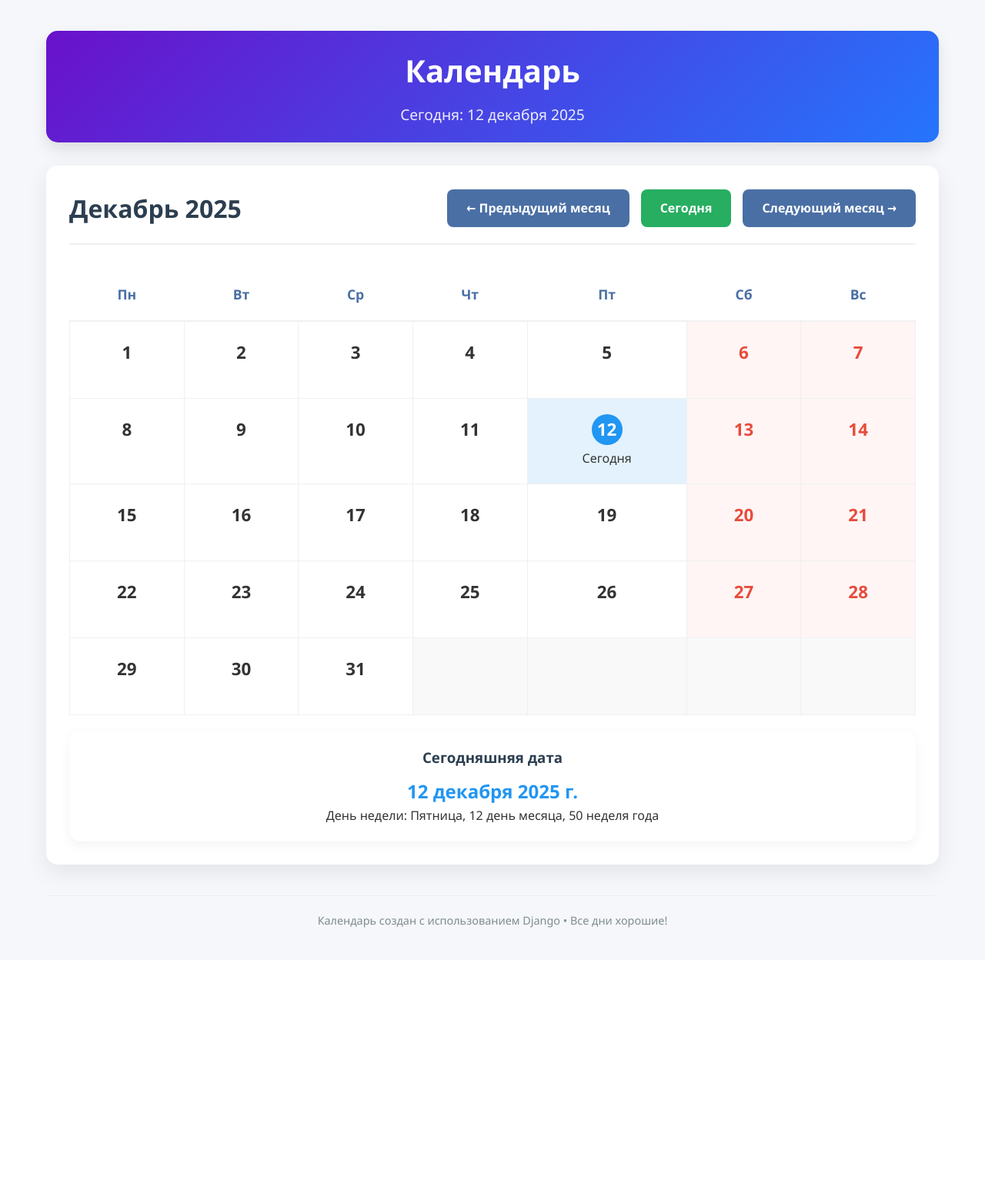
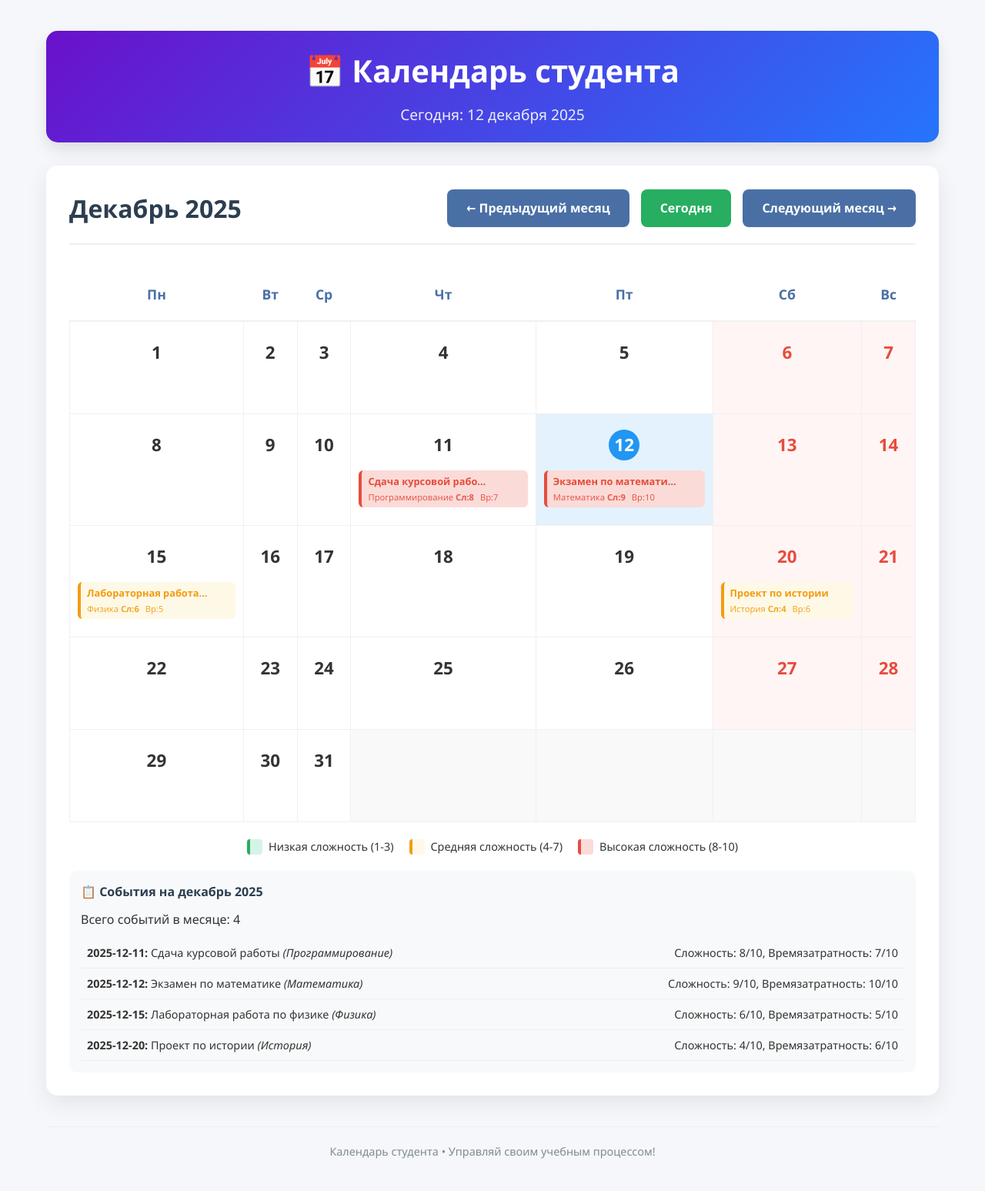
Before and after one commit to DrDGS/CalendarApp, a Django app: page / in a window 1280 px wide. Shown: the whole page at 77% size. Before the commit the page ends 1205 px from the top, so only its background shows below. Run offline with Django 5.2, Linux system fonts and the light colour scheme.

Commit message:
json info shows up

```diff
--- a/calendar_app/templates/calendar_app/calendar.html
+++ b/calendar_app/templates/calendar_app/calendar.html
@@ -3,7 +3,7 @@
 <head>
     <meta charset="UTF-8">
     <meta name="viewport" content="width=device-width, initial-scale=1.0">
-    <title>Календарь</title>
+    <title>Календарь студента</title>
     <style>
         * {
             margin: 0;
@@ -118,7 +118,7 @@
         .calendar td {
             padding: 20px 10px;
             text-align: center;
-            height: 100px;
+            height: 120px;
             vertical-align: top;
             border: 1px solid #f0f0f0;
             transition: all 0.2s ease;
@@ -127,8 +127,6 @@
 
         .calendar td:hover:not(.empty) {
             background-color: #f8fafc;
-            transform: scale(1.03);
-            box-shadow: 0 5px 15px rgba(0, 0, 0, 0.05);
         }
 
         .day-number {
@@ -160,6 +158,56 @@
             background-color: #f9f9f9;
         }
 
+        .day-events {
+            max-height: 70px;
+            overflow-y: auto;
+            margin-top: 5px;
+            font-size: 0.8rem;
+        }
+
+        .event {
+            background: #4a6fa5;
+            color: white;
+            padding: 4px 8px;
+            margin: 3px 0;
+            border-radius: 6px;
+            cursor: default;
+            text-align: left;
+            border-left: 4px solid #2196f3;
+        }
+
+        .event-difficulty-low {
+            border-left-color: #27ae60;
+            background: #d5f4e6;
+            color: #27ae60;
+        }
+
+        .event-difficulty-medium {
+            border-left-color: #f39c12;
+            background: #fef9e7;
+            color: #f39c12;
+        }
+
+        .event-difficulty-high {
+            border-left-color: #e74c3c;
+            background: #fadbd8;
+            color: #e74c3c;
+        }
+
+        .event-subject {
+            font-size: 0.7rem;
+            opacity: 0.9;
+            display: block;
+            margin-top: 2px;
+        }
+
+        .event-difficulty {
+            font-size: 0.7rem;
+            font-weight: bold;
+            display: inline-block;
+            margin-right: 5px;
+        }
+
         .current-date-info {
             text-align: center;
             padding: 20px;
@@ -167,11 +215,6 @@
             border-radius: 15px;
             box-shadow: 0 5px 15px rgba(0, 0, 0, 0.05);
             margin-top: 20px;
-        }
-
-        .current-date-info h3 {
-            color: #2c3e50;
-            margin-bottom: 10px;
         }
 
         .current-date {
@@ -189,10 +232,43 @@
             font-size: 0.9rem;
         }
 
+        .legend {
+            display: flex;
+            justify-content: center;
+            gap: 20px;
+            margin-top: 20px;
+            flex-wrap: wrap;
+        }
+
+        .legend-item {
+            display: flex;
+            align-items: center;
+            gap: 8px;
+            font-size: 0.9rem;
+        }
+
+        .legend-color {
+            width: 20px;
+            height: 20px;
+            border-radius: 4px;
+        }
+
+        .events-summary {
+            margin-top: 20px;
+            padding: 15px;
+            background: #f8f9fa;
+            border-radius: 10px;
+        }
+
+        .events-summary h4 {
+            color: #2c3e50;
+            margin-bottom: 10px;
+        }
+
         @media (max-width: 768px) {
             .calendar th, .calendar td {
                 padding: 10px 5px;
-                height: 70px;
+                height: 100px;
             }
 
             .day-number {
@@ -206,9 +282,19 @@
                 font-size: 1.5rem;
             }
 
+            .nav-buttons {
+                flex-direction: column;
+                gap: 10px;
+            }
+
             .nav-btn {
                 padding: 10px 15px;
                 font-size: 0.9rem;
+            }
+
+            .day-events {
+                max-height: 60px;
+                font-size: 0.7rem;
             }
         }
     </style>
@@ -216,7 +302,7 @@
 <body>
     <div class="container">
         <div class="header">
-            <h1>Календарь</h1>
+            <h1>📅 Календарь студента</h1>
             <p>Сегодня: {{ today|date:"d E Y" }}</p>
         </div>
 
@@ -245,22 +331,40 @@
                                 {% if day == 0 %}
                                     <td class="empty"></td>
                                 {% else %}
-                                    {% with current_date=date year=year month=month day=day %}
                                     {% if day == today.day and month == today.month and year == today.year %}
                                         <td class="today">
-                                                <div class="day-number">{{ day }}</div>
-                                                <div class="day-indicator">Сегодня</div>
-                                            </td>
                                     {% elif forloop.counter >= 6 %}
                                         <td class="weekend">
-                                                <div class="day-number">{{ day }}</div>
-                                            </td>
                                     {% else %}
                                         <td>
+                                    {% endif %}
+
                                         <div class="day-number">{{ day }}</div>
+
+                                        <!-- Отображение событий для этого дня -->
+                                        {% for event_item in events_list %}
+                                            {% if event_item.day == day %}
+                                                <div class="day-events">
+                                                    {% for event in event_item.events %}
+                                                        {% if event.difficulty <= 3 %}
+                                                            <div class="event event-difficulty-low">
+                                                        {% elif event.difficulty <= 7 %}
+                                                            <div class="event event-difficulty-medium">
+                                                        {% else %}
+                                                            <div class="event event-difficulty-high">
+                                                        {% endif %}
+                                                            <strong>{{ event.name|truncatechars:20 }}</strong>
+                                                            <span class="event-subject">
+                                                                {{ event.subject }}
+                                                                <span class="event-difficulty">Сл:{{ event.difficulty }}</span>
+                                                                <span>Вр:{{ event.time_required }}</span>
+                                                            </span>
+                                                        </div>
+                                                    {% endfor %}
+                                                </div>
+                                            {% endif %}
+                                        {% endfor %}
                                     </td>
-                                        {% endif %}
-                                    {% endwith %}
                                 {% endif %}
                             {% endfor %}
                         </tr>
@@ -268,16 +372,61 @@
                 </tbody>
             </table>
 
-            <div class="current-date-info">
-                <h3>Сегодняшняя дата</h3>
-                <div class="current-date">{{ today|date:"d E Y г." }}</div>
-                <p>День недели: {{ today|date:"l" }}, {{ today.day }} день месяца, {{ today|date:"W" }} неделя года</p>
+            <div class="legend">
+                <div class="legend-item">
+                    <div class="legend-color" style="background-color: #d5f4e6; border-left: 4px solid #27ae60;"></div>
+                    <span>Низкая сложность (1-3)</span>
+                </div>
+                <div class="legend-item">
+                    <div class="legend-color" style="background-color: #fef9e7; border-left: 4px solid #f39c12;"></div>
+                    <span>Средняя сложность (4-7)</span>
+                </div>
+                <div class="legend-item">
+                    <div class="legend-color" style="background-color: #fadbd8; border-left: 4px solid #e74c3c;"></div>
+                    <span>Высокая сложность (8-10)</span>
+                </div>
+            </div>
+
+            <div class="events-summary">
+                <h4>📋 События на {{ month_name|lower }} {{ year }}</h4>
+                {% if all_events %}
+                    <p>Всего событий в месяце: {{ all_events|length }}</p>
+                    <div style="margin-top: 10px;">
+                        {% for event in all_events %}
+                            <div style="padding: 8px; border-bottom: 1px solid #eee; font-size: 0.9rem;">
+                                <strong>{{ event.date }}:</strong> {{ event.name }}
+                                <em>({{ event.subject }})</em>
+                                <span style="float: right;">
+                                    Сложность: {{ event.difficulty }}/10,
+                                    Времязатратность: {{ event.time_required }}/10
+                                </span>
+                            </div>
+                        {% endfor %}
+                    </div>
+                {% else %}
+                    <p>На этот месяц событий пока нет</p>
+                {% endif %}
             </div>
         </div>
 
         <div class="footer">
-            <p>Календарь создан с использованием Django • Все дни хорошие!</p>
+            <p>Календарь студента • Управляй своим учебным процессом!</p>
         </div>
     </div>
+
+    <script>
+        // Простая функция для отображения информации о событии при клике
+        document.addEventListener('DOMContentLoaded', function() {
+            const events = document.querySelectorAll('.event');
+            events.forEach(event => {
+                event.addEventListener('click', function(e) {
+                    // Показываем alert с полной информацией о событии
+                    const eventName = this.querySelector('strong').textContent;
+                    const eventSubject = this.querySelector('.event-subject').textContent;
+                    alert(`Событие: ${eventName}\n${eventSubject}`);
+                });
+            });
+        });
+    </script>
 </body>
 </html>
--- a/calendar_app/views.py
+++ b/calendar_app/views.py
@@ -2,10 +2,12 @@ from django.shortcuts import render
 from datetime import datetime, date
 import calendar
 from django.utils import timezone
+from .json_storage import event_storage
 
 def calendar_view(request):
-    # Получаем текущую дату
+    # Получаем текущую дату с учетом локального времени
     today = timezone.localtime(timezone.now()).date()
+
     # Получаем год и месяц из GET-параметров или используем текущие
     year = request.GET.get('year', today.year)
     month = request.GET.get('month', today.month)
@@ -55,6 +57,27 @@ def calendar_view(request):
         next_month = 1
         next_year += 1
 
+    # Получаем события для текущего месяца
+    events = event_storage.get_events_by_month(year, month)
+
+    # Создаем словарь событий по дням для удобного доступа в шаблоне
+    events_by_day = {}
+    for event in events:
+        event_date = event['date']
+        # Извлекаем день из даты (формат YYYY-MM-DD)
+        day = int(event_date.split('-')[2])
+        if day not in events_by_day:
+            events_by_day[day] = []
+        events_by_day[day].append(event)
+
+    # Создаем список для легкого доступа в шаблоне
+    events_list_for_template = []
+    for day_num, day_events in events_by_day.items():
+        events_list_for_template.append({
+            'day': day_num,
+            'events': day_events
+        })
+
     # Подготавливаем данные для шаблона
     context = {
         'year': year,
@@ -68,6 +91,9 @@ def calendar_view(request):
         'next_year': next_year,
         'next_month': next_month,
         'days_in_month': days_in_month,
+        'events_by_day': events_by_day,
+        'events_list': events_list_for_template,
+        'all_events': events,
     }
 
     return render(request, 'calendar_app/calendar.html', context)
```
Also changed, not shown: calendar_app/events.json (added, +47 -0 lines), calendar_app/json_storage.py (added, +54 -0 lines), calendar_app/templatetags/calendar_filters.py (added, +9 -0 lines). Lines whose indentation alone changed are shown as unchanged.
